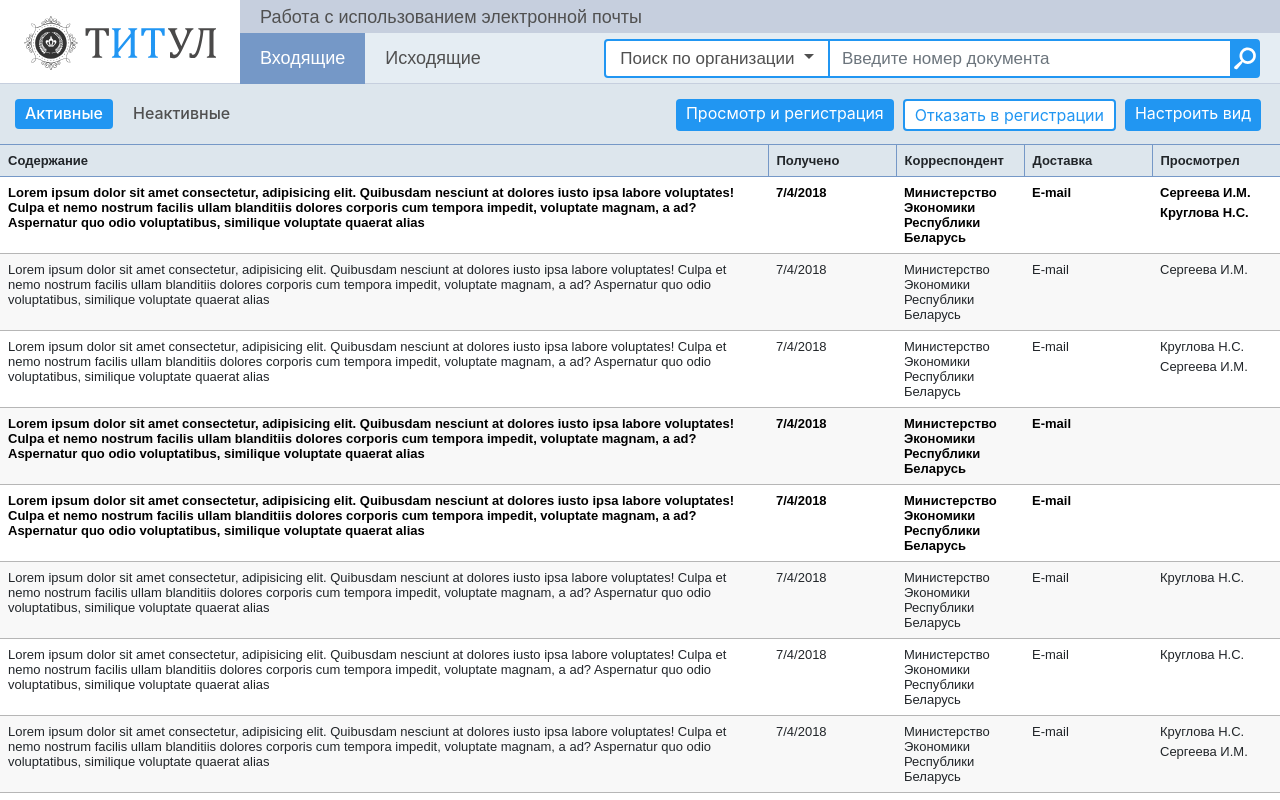
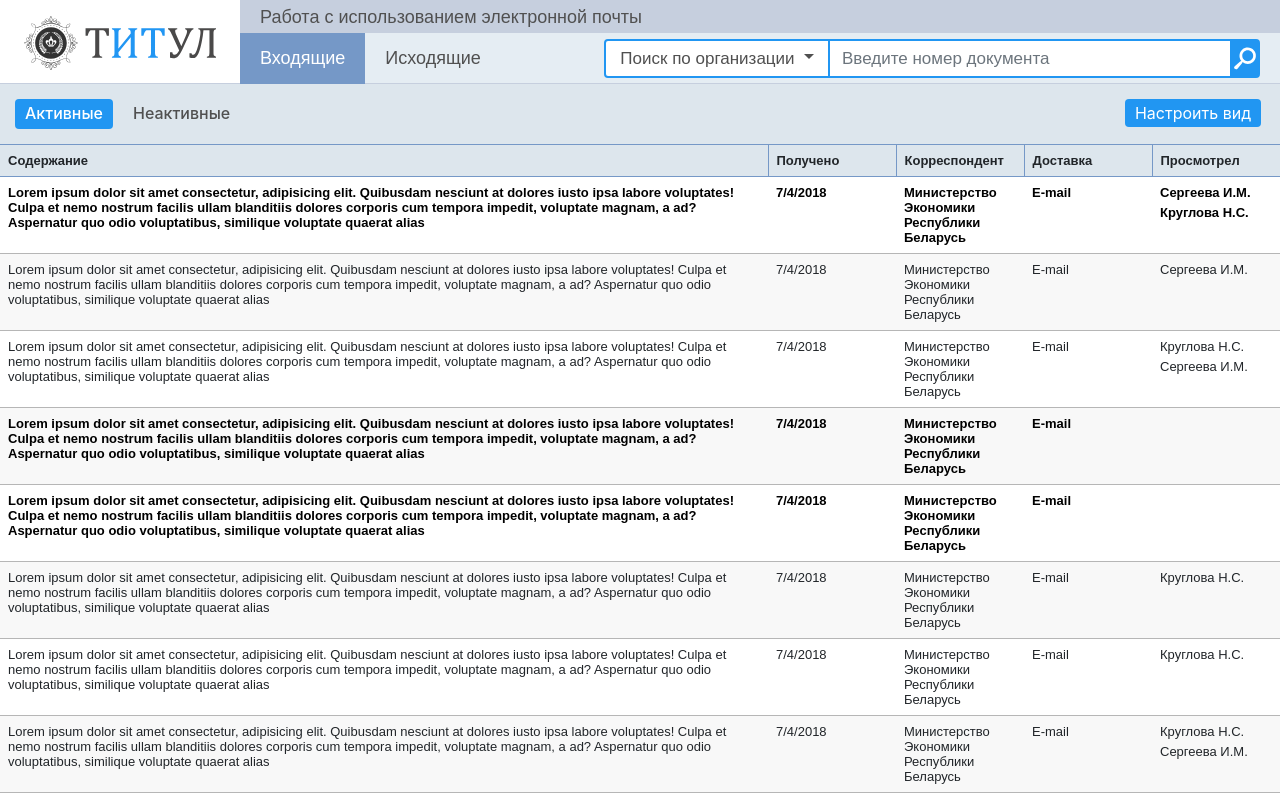
Before and after one commit to IamGrooooot/mr-email-status, an Angular app: page /system/inbox-active in a window 1280 px wide. Shown: the top 800 px of the page. Built offline with nearby package versions, Linux system fonts and the light colour scheme.

Commit message:
add new interface and realisation

```diff
--- a/src/app/app-routing.module.ts
+++ b/src/app/app-routing.module.ts
@@ -1,7 +1,5 @@
 import { NgModule } from "@angular/core";
 import { Routes, RouterModule} from '@angular/router';
-import { PageComponent } from "./system/page/page.component";
-import { SystemComponent } from "./system/system.component";
 
 const routes: Routes = [
   {
--- a/src/app/system/page/page.component.html
+++ b/src/app/system/page/page.component.html
@@ -1,37 +1,3 @@
-  <div class="row active-inactive-header">
-    <div class="col-sm-6">
-        <ul class="nav">
-            <a
-                routerLinkActive="btn-nav-active"
-                class="btn-nav"
-                [routerLink]="['/system', 'inbox-active']"
-            >
-                Активные
-            </a>
-            <a
-                routerLinkActive="btn-nav-active"
-                class="btn-nav"
-                [routerLink]="['/system', 'inbox-inactive']"
-                (click)="reverseButton()"
-            >
-                Неактивные
-            </a>
-        </ul>
-    </div>
-    <div
-        class="col-sm-6"
-    >
-        <ul class="nav float-right">
-            <a class="btn-nav-reg-t" [href]="trustedUrl">Просмотр и регистрация</a>
-            <a class="btn-nav-reg-f" href="#">Отказать в регистрации</a>
-            <a class="btn-nav-filter" href="#">Настроить вид</a>
-        </ul>
-
-    </div>
-  </div>
-
-
-
 <div class="row">
   <section class="content-area">
     <div class="table-area">
@@ -77,8 +43,5 @@
         </tbody>
       </table>
     </div>
-      <div class="navigation">
-
-      </div>
   </section>
 </div>
--- a/src/app/system/page/page.component.sass
+++ b/src/app/system/page/page.component.sass
@@ -1,47 +1,3 @@
-$text-color: #505050
-
-.btn-nav
-  margin: 15px 10px 0 0
-  padding: 2px 10px 4px
-  color: $text-color
-  font-weight: 500
-  border-radius: 4px
-
-  &:hover
-    text-decoration: none
-
-  &-active
-    color: #fff
-    background-color: #2196f2
-
-.active-inactive-header
-  height: 60px
-  background-color: #dde6ed
-  min-width: 1200px
-  position: fixed
-  width: 100%
-  margin-top: 84px
-
-
-.btn-nav-reg-t, .btn-nav-reg-f, .btn-nav-filter
-  margin: 15px 4px 0 5px
-  padding: 2px 10px
-  color: $text-color
-  border-radius: 4px
-
-  &:hover
-    text-decoration: none
-
-.btn-nav-reg-t, .btn-nav-filter
-  background-color: #2196f2
-  color: #fff
-
-.btn-nav-reg-f
-  background-color: #fff
-  color: #2196f2
-  border: 2px solid #2196f2
-
-
 .content-area
   padding-top: 142px
   font: 13px sans-serif
--- a/src/app/system/page/page.component.ts
+++ b/src/app/system/page/page.component.ts
@@ -1,13 +1,9 @@
-import { Component, OnInit } from '@angular/core';
-import { ActivatedRoute, Router } from '@angular/router';
-import { DomSanitizer } from '@angular/platform-browser';
-import { update, load} from "../../../../node_modules/json-update";
+import { Component, OnInit, Output, EventEmitter } from '@angular/core';
+import { ActivatedRoute } from '@angular/router';
 
-import { SomeService } from '../shared/services/some.service';
-import { ChoiseMessage } from '../shared/models/choise-message.model';
-import { Email } from '../shared/models/email.model';
 import { IPage } from '../shared/interface/page.interface';
 import { IMessageInboxActive } from '../shared/interface/message.interfase';
+import { IChoiseMessage } from '../shared/interface/choise-message.interface';
 
 @Component({
   selector: 'mr-page',
@@ -16,7 +12,9 @@ import { IMessageInboxActive } from '../shared/interface/message.interfase';
 })
 export class PageComponent implements OnInit {
 
-  //База для тестирования
+  @Output() choisedMessage = new EventEmitter<IChoiseMessage>();
+
+  // База для тестирования
   message: IMessageInboxActive[] = [
     {
       content: "Lorem ipsum dolor sit amet consectetur, adipisicing elit. Quibusdam nesciunt at dolores iusto ipsa labore voluptates! Culpa et nemo nostrum facilis ullam blanditiis dolores corporis cum tempora impedit, voluptate magnam, a ad? Aspernatur quo odio voluptatibus, similique voluptate quaerat alias",
@@ -164,32 +162,23 @@ export class PageComponent implements OnInit {
     }
   ]
 
-  //Активация какого либо поля
-  gButton: ChoiseMessage = {
-    isn: "0",
-    choise: false
-  };
-
-  //Разрешение для перехода по ссылке
-  normalUrl: any;
-  trustedUrl: any;
-  dangerousUrl: any;
-
-  //Работа с ID
+  // Работа с ID
   id: string;
 
-  //Загрузка настройки страницы из json
+  // Загрузка настройки страницы из json
   page: IPage;
   json = require('../shared/consts/page.json');
 
+  // Отображение кнопок в Panel
+  choiseMessage: IChoiseMessage = {
+    isn: '0',
+    choise: false,
+    visible_button: false
+  };
+
   constructor(
-    private router: Router,
     private route: ActivatedRoute,
-    private someService: SomeService,
-    private domSanitizer: DomSanitizer
-  ) {
-    this.normalUrl = domSanitizer;
-  }
+  ) {}
 
   ngOnInit() {
 
@@ -199,35 +188,18 @@ export class PageComponent implements OnInit {
       this.page.message = this.message;
       console.log(this.page);
     })
-
-    this.someService.events$.forEach((event) => {
-      this.gButton = event;
-      ///this.dangerousUrl = 'javascript:reg(' + this.gButton.isn + ')';
-      this.dangerousUrl = 'https://github.com/IamGrooooot';
-      this.trustedUrl = this.normalUrl.bypassSecurityTrustUrl(this.dangerousUrl);
-    });
   }
-
-  reverseButton(){
-    this.gButton = {
-      isn: "0",
-      choise: false
-    }
-  }
-
-  choiseMessage: ChoiseMessage = {
-    isn: '0',
-    choise: false
-  };
 
   someClick(isn){
     this.choiseMessage = {
       isn: isn,
-      choise: true
+      choise: true,
+      visible_button: this.id === "inbox-active" ? true : false
     }
-    this.someService.newEvent(this.choiseMessage);
+    this.choisedMessage.emit(this.choiseMessage);
   }
 
+  // Отображение массива в столбцах
   isArray(o: any): boolean{
     if (o instanceof Array)
       return true;
--- /dev/null
+++ b/src/app/system/shared/components/panel/panel.component.html
@@ -0,0 +1,33 @@
+<div class="row active-inactive-header">
+    <div class="col-sm-6">
+        <ul class="nav">
+            <a
+                routerLinkActive="btn-nav-active"
+                class="btn-nav"
+                [routerLink]="['/system', 'inbox-active']"
+            >
+                Активные
+            </a>
+            <a
+                routerLinkActive="btn-nav-active"
+                class="btn-nav"
+                [routerLink]="['/system', 'inbox-inactive']"
+                (click)="reverseButton()"
+            >
+                Неактивные
+            </a>
+        </ul>
+    </div>
+    <div class="col-sm-6">
+        <ul class="nav float-right">
+            <ng-container
+                *ngIf="choiseMessage.visible_button"
+            >
+                <a class="btn-nav-reg-t" [href]="trustedUrl">Просмотр и регистрация</a>
+                <a class="btn-nav-reg-f" href="#">Отказать в регистрации</a>
+            </ng-container>
+
+            <a class="btn-nav-filter" href="#">Настроить вид</a>
+        </ul>
+    </div>
+</div>
--- /dev/null
+++ b/src/app/system/shared/components/panel/panel.component.sass
@@ -0,0 +1,42 @@
+$text-color: #505050
+
+.btn-nav
+  margin: 15px 10px 0 0
+  padding: 2px 10px 4px
+  color: $text-color
+  font-weight: 500
+  border-radius: 4px
+
+  &:hover
+    text-decoration: none
+
+  &-active
+    color: #fff
+    background-color: #2196f2
+
+.active-inactive-header
+  height: 60px
+  background-color: #dde6ed
+  min-width: 1200px
+  position: fixed
+  width: 100%
+  margin-top: 84px
+
+
+.btn-nav-reg-t, .btn-nav-reg-f, .btn-nav-filter
+  margin: 15px 4px 0 5px
+  padding: 2px 10px
+  color: $text-color
+  border-radius: 4px
+
+  &:hover
+    text-decoration: none
+
+.btn-nav-reg-t, .btn-nav-filter
+  background-color: #2196f2
+  color: #fff
+
+.btn-nav-reg-f
+  background-color: #fff
+  color: #2196f2
+  border: 2px solid #2196f2
--- /dev/null
+++ b/src/app/system/shared/components/panel/panel.component.ts
@@ -0,0 +1,40 @@
+import { Component, OnInit, Input } from '@angular/core';
+import { SomeService } from '../../services/some.service';
+import { DomSanitizer } from '@angular/platform-browser';
+import { IChoiseMessage } from '../../interface/choise-message.interface';
+
+@Component({
+  selector: 'mr-panel',
+  templateUrl: './panel.component.html',
+  styleUrls: ['./panel.component.sass']
+})
+export class PanelComponent implements OnInit {
+
+  @Input() choiseMessage: IChoiseMessage;
+
+  normalUrl: any;
+  trustedUrl: any;
+  dangerousUrl: any;
+
+  constructor(
+    private someService: SomeService,
+    private domSanitizer: DomSanitizer
+  ) {
+    this.normalUrl = domSanitizer;
+  }
+
+  ngOnInit() {
+    ///this.dangerousUrl = 'javascript:reg(' + this.gButton.isn + ')';
+    this.dangerousUrl = 'https://github.com/IamGrooooot';
+    this.trustedUrl = this.normalUrl.bypassSecurityTrustUrl(this.dangerousUrl);
+  }
+
+  reverseButton(){
+    this.choiseMessage = {
+      isn: '0',
+      choise: false,
+      visible_button: false
+    }
+  }
+
+}
--- /dev/null
+++ b/src/app/system/shared/interface/choise-message.interface.ts
@@ -0,0 +1,5 @@
+export interface IChoiseMessage{
+  isn: string;
+  choise: boolean;
+  visible_button: boolean;
+}
--- a/src/app/system/system.component.html
+++ b/src/app/system/system.component.html
@@ -1,4 +1,10 @@
 <mr-navbar></mr-navbar>
 <div class="container-fluid">
-  <mr-page></mr-page>
+  <mr-panel
+    [choiseMessage]="choisedMessage"
+  ></mr-panel>
+  <mr-page
+    (choisedMessage)="choiseMessage($event)"
+  ></mr-page>
+  <mr-pagination></mr-pagination>
 </div>
--- a/src/app/system/system.component.ts
+++ b/src/app/system/system.component.ts
@@ -1,8 +1,20 @@
 import { Component } from "@angular/core";
+import { IChoiseMessage } from "./shared/interface/choise-message.interface";
 
 @Component({
   selector: 'mr-system',
   templateUrl: './system.component.html'
 })
 export class SystemComponent {
+
+  choisedMessage: IChoiseMessage = {
+    isn: '0',
+    choise: false,
+    visible_button: false
+  };
+
+  choiseMessage(choiseMessage: IChoiseMessage){
+    this.choisedMessage = choiseMessage;
+    console.log(this.choisedMessage);
+  }
 }
--- a/src/app/system/system.module.ts
+++ b/src/app/system/system.module.ts
@@ -10,6 +10,7 @@ import { SomeService } from "./shared/services/some.service";
 import { PaginationComponent } from './shared/components/pagination/pagination.component';
 import { PageComponent } from './page/page.component';
 import { FilterComponent } from "./shared/components/filter/filter.component";
+import { PanelComponent } from './shared/components/panel/panel.component';
 
 @NgModule({
   imports: [
@@ -23,7 +24,8 @@ import { FilterComponent } from "./shared/components/filter/filter.component";
     MomentPipe,
     PaginationComponent,
     PageComponent,
-    FilterComponent
+    FilterComponent,
+    PanelComponent
   ],
   providers: [
     SomeService
```
Lines whose indentation alone changed are shown as unchanged.
